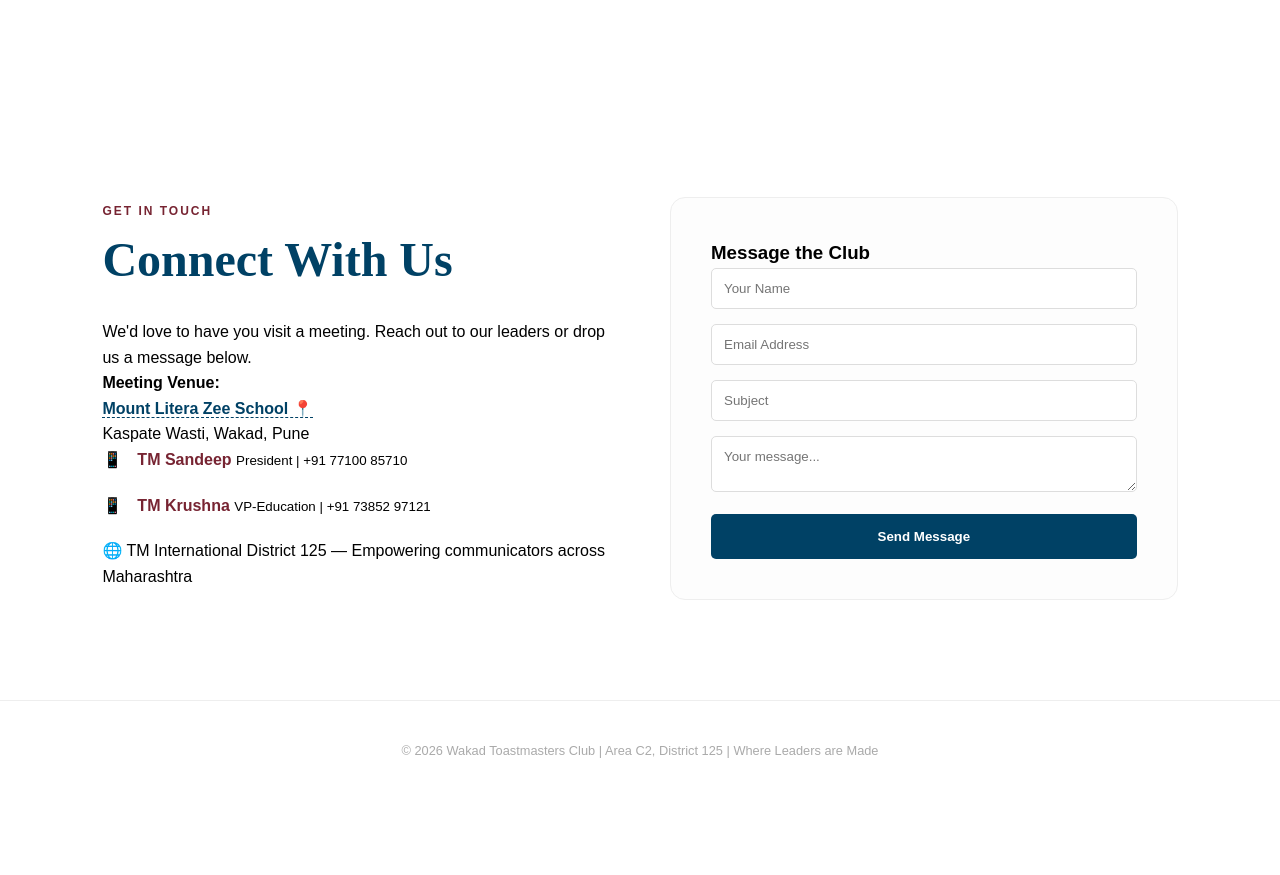
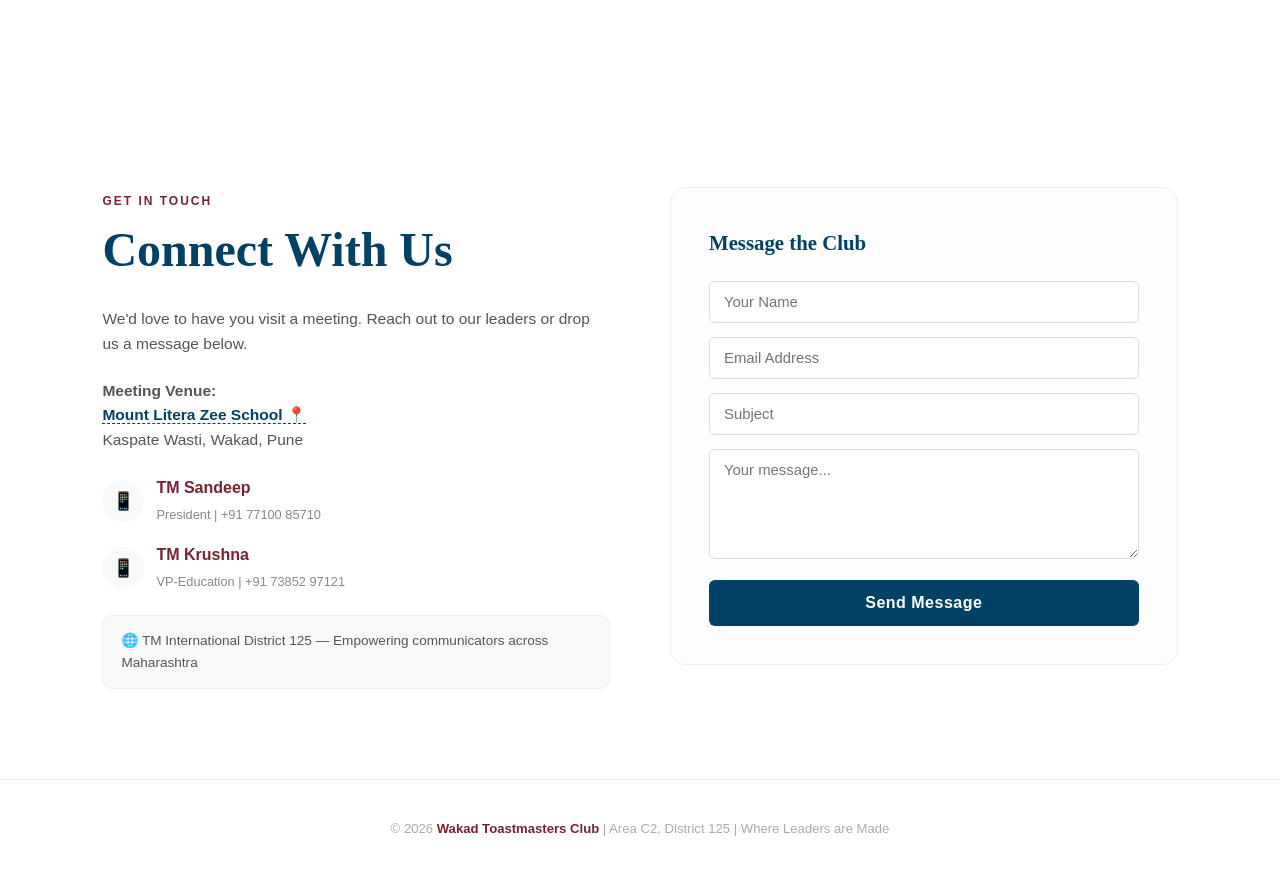
Before and after one commit to Akshit926/Wakad-Toastmasters-Club, a plain HTML site: page index.html in a window 1280 px wide. Shown: the part 2664-3539 px from the top of the page. Before the commit the page ends 3466 px from the top, so only its background shows below. Drawn offline with Linux system fonts and the light colour scheme.

Commit message:
Refactor CSS variables and styles for consistency

```diff
--- a/style.css
+++ b/style.css
@@ -18,7 +18,6 @@
     line-height: 1.6;
 }
 
-/* Navbar */
 .navbar {
     display: flex;
     justify-content: space-between;
@@ -107,7 +106,6 @@
     font-weight: bold;
 }
 
-/* About Section */
 .about-section {
     padding: 80px 8%;
     background: var(--light-bg);
@@ -178,7 +176,6 @@
     color: var(--accent);
 }
 
-/* EXCOM SECTION */
 .excom-section {
     padding: 100px 8%;
     text-align: center;
@@ -244,9 +241,8 @@
     text-transform: uppercase;
 }
 
-/* Contact Area */
 .contact-area {
-    padding: 100px 8%;
+  padding: 90px 8%;
   background: #fff;
 }
 
@@ -261,9 +257,15 @@
 
 .contact-text h2 {
   font-family: 'Montserrat';
-    font-size: 3rem;
+  font-size: clamp(2rem, 5vw, 3rem);
   color: var(--blue);
-    margin-bottom: 20px;
+  margin-bottom: 18px;
+}
+
+.contact-text p {
+  color: #555;
+  margin-bottom: 22px;
+  font-size: 0.97rem;
 }
 
 .map-link {
@@ -273,46 +275,102 @@
   border-bottom: 1px dashed var(--blue);
 }
 
+.officers {
+  margin-top: 22px;
+}
+
 .officer-item {
   display: flex;
   align-items: center;
-    gap: 15px;
-    margin-bottom: 20px;
+  gap: 14px;
+  margin-bottom: 16px;
 }
 
-.officer-item a {
+.officer-icon {
+  width: 42px;
+  height: 42px;
+  background: var(--light-bg);
+  border-radius: 50%;
+  display: flex;
+  align-items: center;
+  justify-content: center;
+  font-size: 1.1rem;
+  flex-shrink: 0;
+}
+
+.officer-info a {
   color: var(--maroon);
   text-decoration: none;
   font-weight: 700;
+  display: block;
+}
+
+.officer-info small {
+  color: #888;
+  font-size: 0.8rem;
+}
+
+.district-badge {
+  margin-top: 22px;
+  padding: 14px 18px;
+  background: var(--light-bg);
+  border-radius: 10px;
+  font-size: 0.85rem;
+  color: #555;
+  border: 1px solid #eee;
 }
 
 .contact-form {
   background: #fdfdfd;
-    padding: 40px;
+  padding: 38px;
   border-radius: 15px;
   border: 1px solid #eee;
+}
+
+.contact-form h3 {
+  font-family: 'Montserrat';
+  font-size: 1.3rem;
+  color: var(--blue);
+  margin-bottom: 22px;
 }
 
 .contact-form input,
 .contact-form textarea {
   width: 100%;
-    padding: 12px;
-    margin-bottom: 15px;
+  padding: 12px 14px;
+  margin-bottom: 14px;
   border: 1px solid #ddd;
-    border-radius: 5px;
-    font-family: inherit;
+  border-radius: 6px;
+  font-family: 'Poppins', sans-serif;
+  font-size: 0.93rem;
+  transition: 0.2s;
+  outline: none;
+  background: #fff;
+}
+
+.contact-form input:focus,
+.contact-form textarea:focus {
+  border-color: var(--blue);
+}
+
+.contact-form textarea {
+  resize: vertical;
+  min-height: 110px;
 }
 
 .contact-form button {
   background: var(--blue);
   color: white;
   border: none;
-    padding: 15px;
+  padding: 14px;
   width: 100%;
-    border-radius: 5px;
+  border-radius: 6px;
   font-weight: 700;
   cursor: pointer;
+  font-family: 'Poppins', sans-serif;
+  font-size: 1rem;
   transition: 0.3s;
+  letter-spacing: 0.5px;
 }
 
 .contact-form button:hover {
@@ -321,44 +379,15 @@
 
 .footer {
   text-align: center;
-    padding: 40px;
+  padding: 38px;
   border-top: 1px solid #eee;
   color: #aaa;
-    font-size: 0.8rem;
+  font-size: 0.82rem;
 }
 
-/* CONTACT */
-.contact {
-  padding: 100px 8%;
-  background: #fff;
-}
-
-.contact-box {
-  max-width: 600px;
-  margin: auto;
-}
-
-.contact-box form input,
-.contact-box textarea {
-  width: 100%;
-  margin-bottom: 15px;
-  padding: 12px;
-  border-radius: 6px;
-  border: 1px solid #ddd;
-}
-
-.contact-box button {
-  width: 100%;
-  padding: 14px;
-  background: var(--blue);
-  color: #fff;
-  border: none;
-  border-radius: 6px;
-}
-
-/* Footer */
-.blog-footer {
-    margin-top: 40px;
+.footer span {
+  color: var(--maroon);
+  font-weight: 600;
 }
 
 .fancy-cta {
@@ -370,7 +399,7 @@
     text-decoration: none;
 }
 
-/* ABOUT US SECTION */
+
 .about-us {
     padding: 100px 8%;
     background: var(--light-bg);
@@ -417,7 +446,6 @@
     color: #444;
 }
 
-/* What We Offer */
 .offer-item {
     display: flex;
     gap: 15px;
@@ -449,7 +477,21 @@
     color: #555;
 }
 
-/* Responsive */
+.officer-item {
+    display: flex;
+    gap: 12px;
+    text-decoration: none;
+    color: inherit;
+    cursor: pointer;
+}
+
+.officer-item:hover {
+    background: rgba(0, 0, 0, 0.03);
+    border-radius: 8px;
+}
+
+
+
 @media (max-width: 900px) {
     .about-grid {
         grid-template-columns: 1fr;
```
Lines whose indentation alone changed are shown as unchanged.
